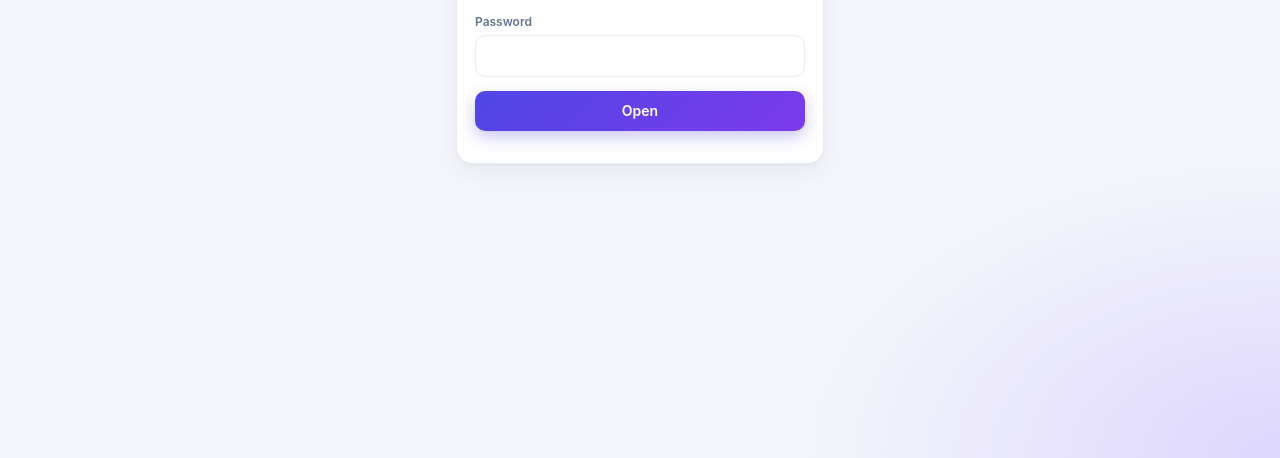
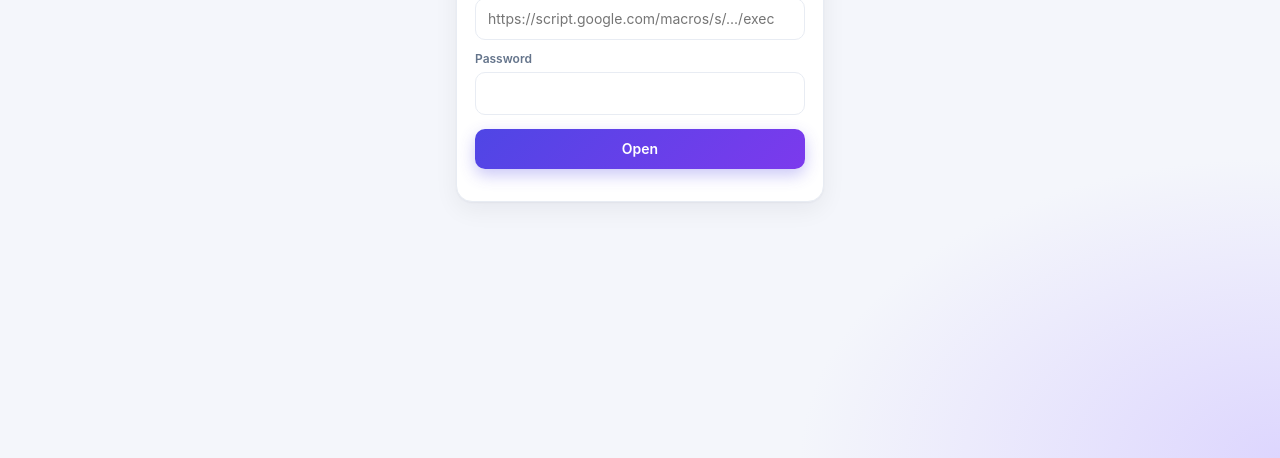
Before and after one commit to dhruvnakrani1011/hisab, a plain HTML site: page index.html in a window 1280 px wide. Shown: the part 342-800 px from the top of the page. Drawn offline with Linux system fonts and the light colour scheme.

Commit message:
Update index.html

```diff
--- a/index.html
+++ b/index.html
@@ -168,7 +168,7 @@ function ledgerRows(D,mult,name,opening){
   let p=opening; o.forEach(r=>{p+=r.total-r.payment; r.pending=p;}); return o;
 }
 //CALC-END
-const DEFAULT_URL="https://script.google.com/macros/s/AKfycbx2lOqTAQT3VhNCgxSfzhHiT-q5Im7j6UXqpfkWQ_cWk3WpLFRD4vGO4cYNGW6FBj0OQw/exec"; // optional: ahi Web App URL paste karo to kyarey puchse nahi
+const DEFAULT_URL=""; // optional: ahi Web App URL paste karo to kyarey puchse nahi
 let API=localStorage.getItem('gs_url')||DEFAULT_URL, KEY=localStorage.getItem('gs_key')||'';
 let D={parties:[],products:[],mail:[],pay:[],ext:[],mult:4}, parties=[], mult=4, ed=null, prodSet=new Set();
 const SHEET={MAIL:'Mail',PAYMENT:'Payments',EXTRA:'Extra'}, LIST={MAIL:'mail',PAYMENT:'pay',EXTRA:'ext'};
```
